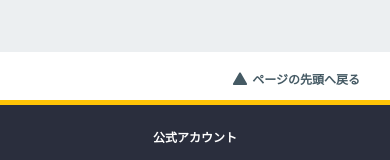
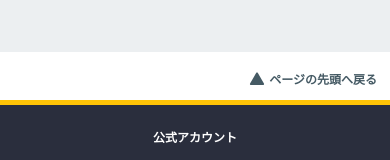
Before and after one commit to oozato/training, a React (Create React App) app: page / in a window 390 px wide. Shown: the part 935-1095 px from the top of the page. Built offline with nearby package versions, Linux system fonts and the light colour scheme.

Commit message:
sp時の余白30px→13px

```diff
--- a/src/style.css
+++ b/src/style.css
@@ -500,6 +500,7 @@ button {
   /*フッターのスタイル*/
   .footer-page_return-text {
     font-size: 12px;
+    padding: 0 13px 0 4px;
   }
   .footer-sns {
     background-color: #2a2e3d;
```
